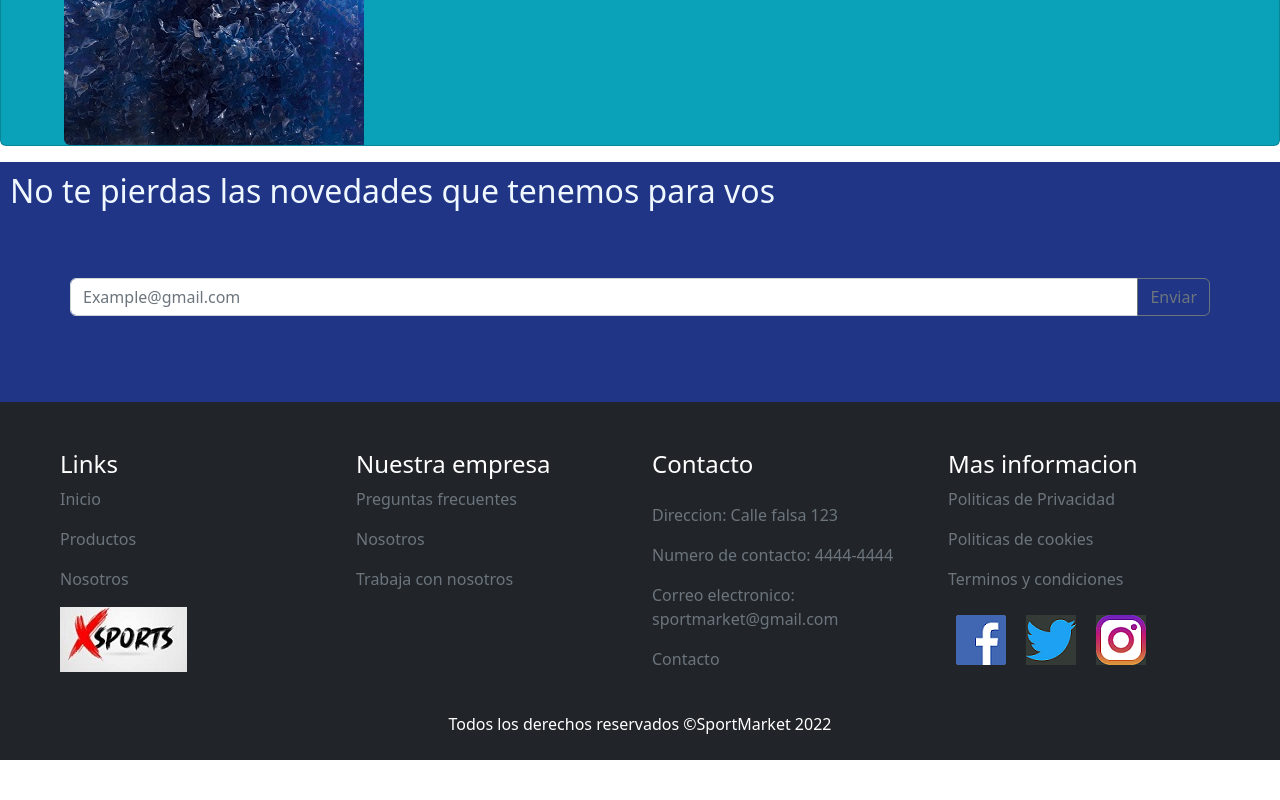
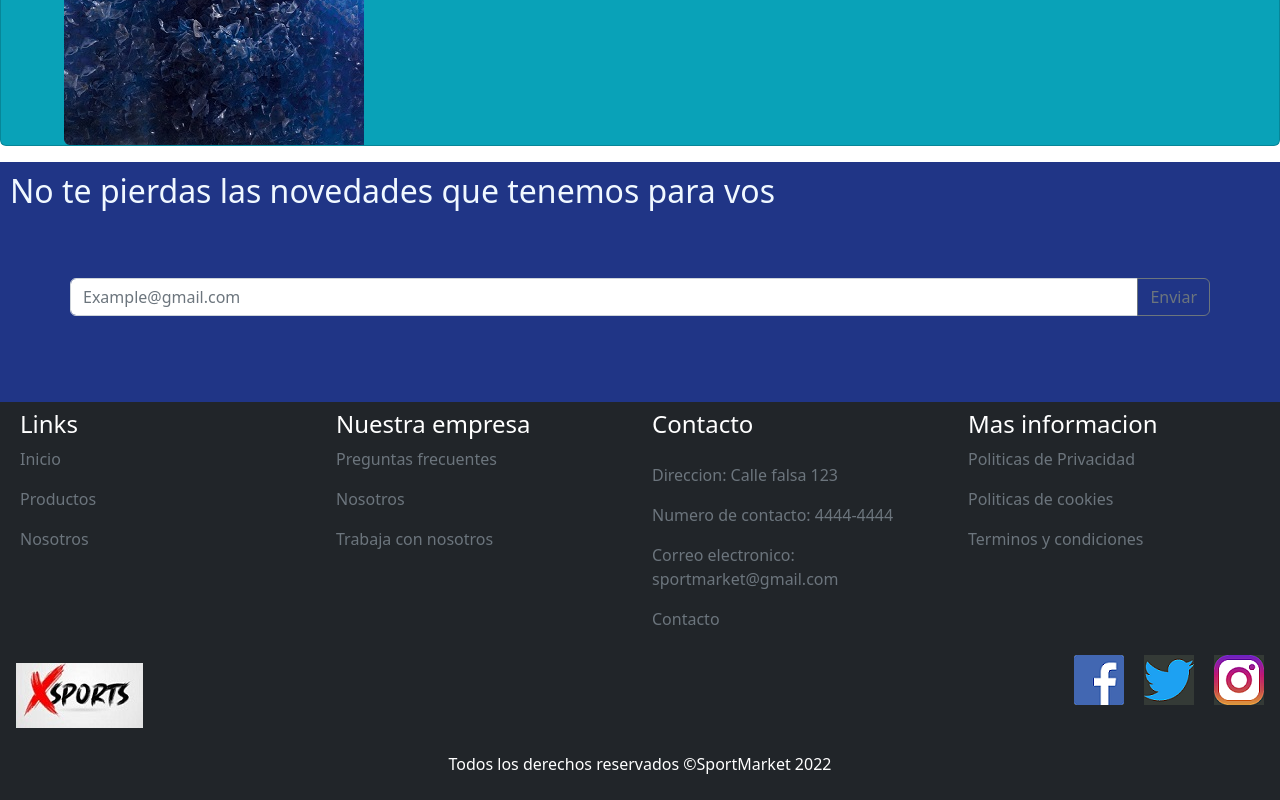
Before and after one commit to GastonSaavedra1996/Desarrollo, a website: page nosotros.html in a window 1280 px wide. Shown: the part 2398-3198 px from the top of the page. Before the commit the page ends 3158 px from the top, so only its background shows below. Drawn offline with nearby package versions, Linux system fonts and the light colour scheme.

Commit message:
haciendo cambios para la entrega final

```diff
--- a/nosotros.html
+++ b/nosotros.html
@@ -242,8 +242,8 @@
     <!-- Fin newsletter -->
     <!-- Pie de pagina -->
     <footer class="container-fluid">
-      <div class="row p-5 pb-2 bg-dark text-secondary">
-        <div class="col-xsx-12 col-md-6 col-lg-3">
+      <div class="row p-2 pb-2 bg-dark text-secondary footer-mobile">
+        <div class="col-xsx-12 col-md-6 col-lg-3 caja1">
           <p class="h4 text-white">Links</p>
           <div class="mb-3">
             <a
@@ -265,14 +265,9 @@
               href="./nosotros.html"
               >Nosotros</a
             >
-            <div class="mt-3">
-              <a class="link-primary" href="index.html"
-                ><img src="./img/asd.jpg" alt="icono"
-              /></a>
-            </div>
           </div>
         </div>
-        <div class="col-xsx-12 col-md-6 col-lg-3">
+        <div class="col-xsx-12 col-md-6 col-lg-3 caja2">
           <p class="h4 text-white">Nuestra empresa</p>
           <div class="mb-3">
             <a
@@ -296,7 +291,7 @@
             >
           </div>
         </div>
-        <div class="col-xsx-12 col-md-6 col-lg-3">
+        <div class="col-xsx-12 col-md-6 col-lg-3 caja3">
           <p class="h4 text-white">Contacto</p>
           <div class="mb-3">
             <p class="pt-3 text-secondary">Direccion: Calle falsa 123</p>
@@ -313,7 +308,7 @@
             >
           </div>
         </div>
-        <div class="col-xsx-12 col-md-6 col-lg-3">
+        <div class="col-xsx-12 col-md-6 col-lg-3 caja4">
           <p class="h4 text-white">Mas informacion</p>
           <div class="mb-3">
             <a class="text-decoration-none text-secondary link-primary" href="#"
@@ -330,7 +325,14 @@
               >Terminos y condiciones</a
             >
           </div>
-          <div class="">
+        </div>
+        <div class="col-xs-12 d-flex p-0 caja5">
+          <div class="mt-3">
+            <a class="m-2 pb-2" href="index.html"
+              ><img src="./img/asd.jpg" alt="icono"
+            /></a>
+          </div>
+          <div>
             <a href="#"
               ><img class="m-2" src="./img/facebook.png" alt="facebook"
             /></a>
@@ -342,7 +344,7 @@
             /></a>
           </div>
         </div>
-        <div class="col-xs-12 pt-4">
+        <div class="col-xs-12 pt-4 caja6">
           <p class="text-white text-center">
             Todos los derechos reservados ©SportMarket 2022
           </p>
--- a/scss/components/_footer.scss
+++ b/scss/components/_footer.scss
@@ -12,3 +12,35 @@
   background-color: white;
   color: white;
 }
+.footer-mobile{
+  display: grid;
+grid-template-columns: auto;
+grid-template-rows: auto;
+}
+.caja1{
+grid-column: 1/2;
+}
+.caja2{
+  grid-column: 2/4;
+}
+.caja3{
+  grid-column: 1/2;
+}
+.caja4{
+  grid-column: 2/4;
+}
+.caja5{
+  grid-column: 1/4;
+  justify-content: center;
+}
+.caja6{
+  grid-column: 1/4;
+}
+@media (min-width: 992px) {
+  .footer-mobile{
+    display: flex;
+  }
+}
+.caja5{
+  justify-content: space-between;
+}
```
Also changed, not shown: contacto.html (+14 -12 lines), index.html (+23 -13 lines), productos.html (+23 -13 lines), trabaja-con-nosotros.html (+23 -13 lines), css/style.css.
